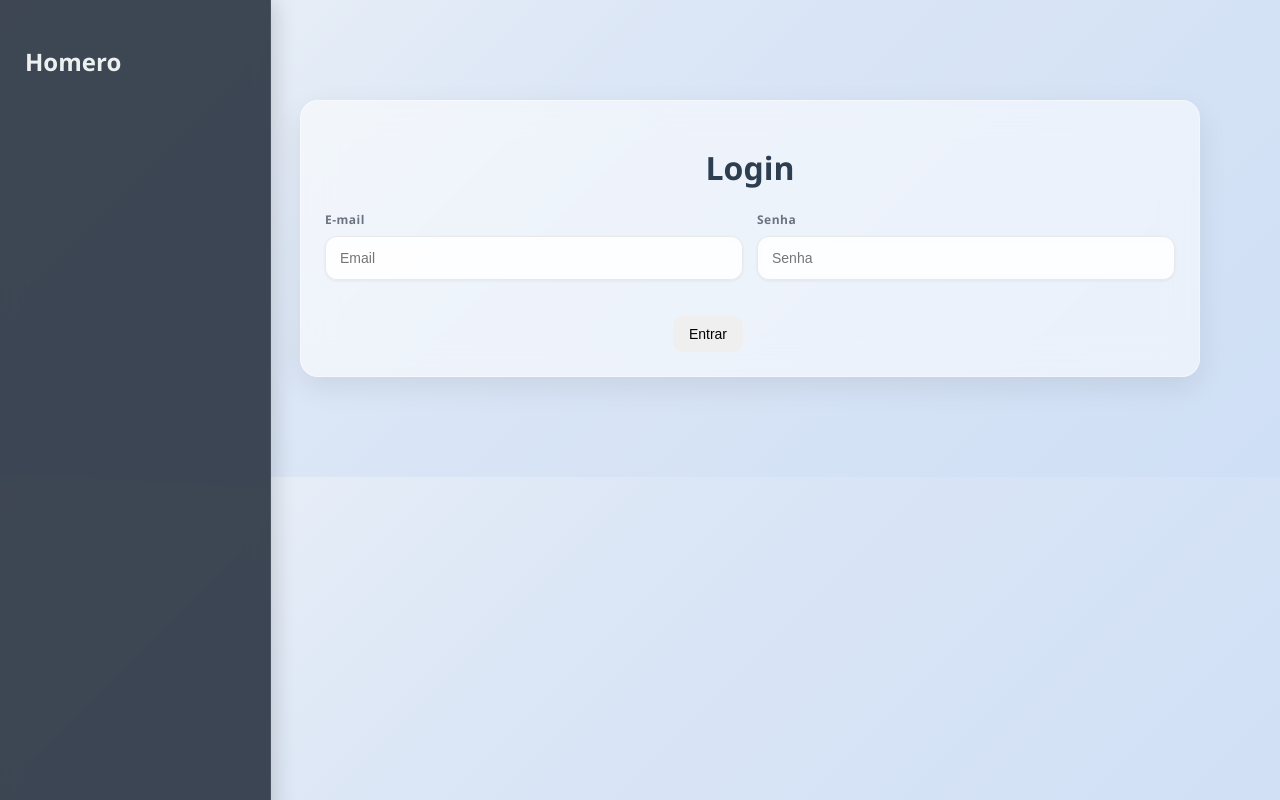
After one commit to bobpontes/Homero, a Flask app: page /login in a window 1280 px wide. The commit adds this page. Run offline with Flask 3, Linux system fonts and the light colour scheme.

Commit message:
feat: implementa autenticação de usuários com login, logout e proteção de rotas

```diff
--- a/app.py
+++ b/app.py
@@ -1,15 +1,26 @@
 import sqlite3
-from flask import Flask, request, render_template, redirect, url_for, abort, Response
+from flask import Flask, request, render_template, redirect, url_for, abort, Response, session
 from datetime import datetime, timedelta, date
+from werkzeug.security import check_password_hash
+from functools import wraps
 import calendar
 import shutil
 import os
 import csv
 
 app = Flask(__name__)
+app.secret_key = "chave_super_secreta_temporaria"
 
 # Data de hoje
 today = date.today().strftime("%Y-%m-%d")
+
+def login_required(f):
+    @wraps(f)
+    def decorated_function(*args, **kwargs):
+        if "usuario_id" not in session:
+            return redirect(url_for("login"))
+        return f(*args, **kwargs)
+    return decorated_function
 
 # Adicionar Meses na data inicial de parcelas de mensalidades, contas_pagar e contas_receber:
 def adicionar_meses(data_base, meses):
@@ -60,6 +71,7 @@ def pagina_nao_encontrada(e):
     return render_template("404.html"), 404
 
 @app.route("/", methods=["GET", "POST"])
+@login_required
 def home():
 
     sucesso = request.args.get("sucesso")
@@ -97,6 +109,7 @@ def home():
     return render_template("index.html", alunos=alunos, total=total, sucesso=sucesso, busca=busca)
 
 @app.route("/remover/<int:id>", methods=["POST"])
+@login_required
 def remover_aluno(id):
     conn = get_db()
     cursor = conn.cursor()
@@ -119,6 +132,7 @@ def remover_aluno(id):
     return redirect(url_for("home"))
 
 @app.route("/editar/<int:id>", methods=["GET", "POST"])
+@login_required
 def editar_aluno(id):
 
     conn = get_db()
@@ -152,6 +166,7 @@ def editar_aluno(id):
     return render_template("editar.html", aluno=aluno)
 
 @app.route("/exportar/alunos")
+@login_required
 def exportar_alunos():
     conn = get_db()
     cursor = conn.cursor()
@@ -174,6 +189,7 @@ def exportar_alunos():
     )
 
 @app.route("/financeiro")
+@login_required
 def financeiro():
 
     # Filtro para dados
@@ -324,6 +340,7 @@ def financeiro():
     )
 
 @app.route("/mensalidade/nova", methods=["POST"])
+@login_required
 def nova_mensalidade():
 
     conn = get_db()
@@ -383,6 +400,7 @@ def nova_mensalidade():
 # Rotas para atualização de valores: (1 - Mens individual, 2 - tela de grupos de parcelas, 3 - tela de um grupo de parcelas, 4 - edição de parcelas de um grupo em lote)
 # 1
 @app.route("/mensalidade/atualizar_valor/<int:id>", methods=["POST"])
+@login_required
 def atualizar_valor_mensalidade(id):
     conn = get_db()
     cursor = conn.cursor()
@@ -448,6 +466,7 @@ def atualizar_valor_mensalidade(id):
 
 # 2
 @app.route("/mensalidade/grupos")
+@login_required
 def listar_grupos_mensalidades():
 
     conn = get_db()
@@ -478,6 +497,7 @@ def listar_grupos_mensalidades():
 
 # 3
 @app.route("/mensalidade/grupo/<int:grupo_id>")
+@login_required
 def detalhar_grupo_mensalidade(grupo_id):
     conn = get_db()
     cursor = conn.cursor()
@@ -536,6 +556,7 @@ def detalhar_grupo_mensalidade(grupo_id):
 
 # 3
 @app.route("/mensalidade/grupo/<int:grupo_id>/atualizar_valor", methods=["POST"])
+@login_required
 def atualizar_grupo_mensalidade(grupo_id):
     conn = get_db()
     cursor = conn.cursor()
@@ -629,6 +650,7 @@ def atualizar_grupo_mensalidade(grupo_id):
 
 # Edição individual de parcelas no grupo
 @app.route("/mensalidade/grupo/<int:grupo_id>/parcela/<int:id>/atualizar_valor", methods=["POST"])
+@login_required
 def atualizar_valor_mensalidade_no_grupo(grupo_id, id):
 
     conn = get_db()
@@ -695,6 +717,7 @@ def atualizar_valor_mensalidade_no_grupo(grupo_id, id):
     return (redirect(url_for("detalhar_grupo_mensalidade", grupo_id=grupo_id)))
 
 @app.route("/pagar/<int:id>", methods=["POST"])
+@login_required
 def registrar_pagamento(id):
 
     data_pagamento = request.form.get("data_pagamento")
@@ -806,6 +829,7 @@ def registrar_pagamento(id):
     return redirect(url_for("financeiro"))
 
 @app.route("/mensalidade/estornar/<int:id>", methods=["POST"])
+@login_required
 def estornar_mensalidade(id):
 
     # 0) Data da movimentação:
@@ -892,6 +916,7 @@ def estornar_mensalidade(id):
     return redirect(url_for("financeiro"))
 
 @app.route("/mensalidade/remover/<int:id>", methods=["POST"])
+@login_required
 def remover_mensalidade(id):
     conn = get_db()
     cursor = conn.cursor()
@@ -920,6 +945,7 @@ def remover_mensalidade(id):
     return redirect(url_for("financeiro"))
 
 @app.route("/mensalidade/remover_grupo/<int:grupo_id>", methods = ['POST'])
+@login_required
 def remover_grupo_mensalidade(grupo_id):
 
     conn = get_db()
@@ -949,6 +975,7 @@ def remover_grupo_mensalidade(grupo_id):
     return redirect(url_for("financeiro"))
 
 @app.route("/conta/nova", methods=["POST"])
+@login_required
 def nova_conta():
 
     descricao = request.form.get("descricao")
@@ -1015,6 +1042,7 @@ def nova_conta():
     return redirect(url_for("contas_pagar"))
 
 @app.route("/contas_pagar")
+@login_required
 def contas_pagar():
 
     conn = get_db()
@@ -1088,6 +1116,7 @@ def contas_pagar():
 
 # Atualização Individual
 @app.route("/contas_pagar/atualizar/<int:id>", methods=["POST"])
+@login_required
 def atualizar_conta_pagar(id):
     conn = get_db()
     cursor = conn.cursor()
@@ -1171,6 +1200,7 @@ def atualizar_conta_pagar(id):
 
 # Atualização em lote: Listar grupos de parcelas
 @app.route("/contas_pagar/grupos")
+@login_required
 def listar_grupos_contas_pagar():
     conn = get_db()
     cursor = conn.cursor()
@@ -1217,6 +1247,7 @@ def listar_grupos_contas_pagar():
 
 # Atualização em lote: Detalhar um grupo de parcelas
 @app.route("/contas_pagar/grupo/<int:grupo_id>")
+@login_required
 def detalhar_grupo_conta_pagar(grupo_id):
     conn = get_db()
     cursor = conn.cursor()
@@ -1277,6 +1308,7 @@ def detalhar_grupo_conta_pagar(grupo_id):
 
 # Atualização em lote: atualizar várias parcelas de um grupo
 @app.route("/contas_pagar/grupo/<int:grupo_id>/atualizar_valor", methods=["POST"])
+@login_required
 def atualizar_grupo_conta_pagar(grupo_id):
     conn = get_db()
     cursor = conn.cursor()
@@ -1388,6 +1420,7 @@ def atualizar_grupo_conta_pagar(grupo_id):
 
 # Atualizar uma parcela do grupo:
 @app.route("/contas_pagar/grupo/<int:grupo_id>/parcela/<int:id>/atualizar", methods=["POST"])
+@login_required
 def atualizar_conta_pagar_no_grupo(grupo_id, id):
     conn = get_db()
     cursor = conn.cursor()
@@ -1492,6 +1525,7 @@ def atualizar_conta_pagar_no_grupo(grupo_id, id):
     return redirect(url_for("detalhar_grupo_conta_pagar", grupo_id=grupo_id))
 
 @app.route("/contas_pagar/pagar/<int:id>", methods=["POST"])
+@login_required
 def registrar_conta(id):
 
     data_pagamento = request.form.get("data_pagamento")
@@ -1603,6 +1637,7 @@ def registrar_conta(id):
     return redirect(url_for("contas_pagar"))
 
 @app.route("/contas_pagar/estornar/<int:id>", methods=["POST"])
+@login_required
 def estornar_contas_pagar(id):
 
     # 0) Data da movimentação:
@@ -1674,6 +1709,7 @@ def estornar_contas_pagar(id):
     return redirect(url_for("contas_pagar"))
 
 @app.route("/contas_pagar/remover/<int:id>", methods=["POST"])
+@login_required
 def remover_conta(id):
 
     conn = get_db()
@@ -1701,6 +1737,7 @@ def remover_conta(id):
     return redirect(url_for("contas_pagar"))
 
 @app.route("/contas_pagar/remover_grupo/<int:grupo_id>", methods=["POST"])
+@login_required
 def remover_grupo_conta(grupo_id):
 
     conn = get_db()
@@ -1730,6 +1767,7 @@ def remover_grupo_conta(grupo_id):
     return redirect(url_for("contas_pagar"))
 
 @app.route("/contas_receber")
+@login_required
 def contas_receber():
 
     # Filtro para dados
@@ -1941,6 +1979,7 @@ def contas_receber():
     )
 
 @app.route("/contas_receber/nova", methods=["POST"])
+@login_required
 def nova_receita():
 
     descricao = request.form.get("descricao")
@@ -2022,6 +2061,7 @@ def nova_receita():
     return redirect(url_for("contas_receber"))
 
 @app.route("/contas_receber/atualizar/<int:id>", methods=["POST"])
+@login_required
 def atualizar_conta_receber(id):
     conn = get_db()
     cursor = conn.cursor()
@@ -2124,6 +2164,7 @@ def atualizar_conta_receber(id):
 
 # Listar grupos de parcelas a receber:
 @app.route("/contas_receber/grupos")
+@login_required
 def listar_grupos_contas_receber():
     conn = get_db()
     cursor = conn.cursor()
@@ -2170,6 +2211,7 @@ def listar_grupos_contas_receber():
 
 # Detalhar um grupo de parcelas:
 @app.route("/contas_receber/grupo/<int:grupo_id>")
+@login_required
 def detalhar_grupo_conta_receber(grupo_id):
     conn = get_db()
     cursor = conn.cursor()
@@ -2230,6 +2272,7 @@ def detalhar_grupo_conta_receber(grupo_id):
 
 # Atualizar um grupo de parcelas em lote:
 @app.route("/contas_receber/grupo/<int:grupo_id>/atualizar_valor", methods=["POST"])
+@login_required
 def atualizar_grupo_conta_receber(grupo_id):
     conn = get_db()
     cursor = conn.cursor()
@@ -2341,6 +2384,7 @@ def atualizar_grupo_conta_receber(grupo_id):
 
 # Atualizar uma parcela individual dentro de um grupo:
 @app.route("/contas_receber/grupo/<int:grupo_id>/parcela/<int:id>/atualizar", methods=["POST"])
+@login_required
 def atualizar_conta_receber_no_grupo(grupo_id, id):
     conn = get_db()
     cursor = conn.cursor()
@@ -2433,6 +2477,7 @@ def atualizar_conta_receber_no_grupo(grupo_id, id):
     return redirect(url_for("detalhar_grupo_conta_receber", grupo_id=grupo_id))
 
 @app.route("/contas_receber/receber/<int:id>", methods=["POST"])
+@login_required
 def registrar_receita(id):
 
     data_pagamento = request.form.get("data_pagamento")
@@ -2529,6 +2574,7 @@ def registrar_receita(id):
     return redirect(url_for("contas_receber"))
 
 @app.route("/contas_receber/estornar/<int:id>", methods=["POST"])
+@login_required
 def estornar_contas_receber(id):
 
     # 0) Data da movimentação:
@@ -2600,6 +2646,7 @@ def estornar_contas_receber(id):
     return redirect(url_for("contas_receber"))
 
 @app.route("/contas_receber/remover/<int:id>", methods=["POST"])
+@login_required
 def remover_receita(id):
 
     conn = get_db()
@@ -2627,6 +2674,7 @@ def remover_receita(id):
     return redirect(url_for("contas_receber"))
 
 @app.route("/contas_receber/remover_grupo/<int:grupo_id>", methods=["POST"])
+@login_required
 def remover_grupo_receita(grupo_id):
 
     conn = get_db()
@@ -2656,6 +2704,7 @@ def remover_grupo_receita(grupo_id):
     return redirect(url_for("contas_receber"))
 
 @app.route("/contas_bancarias")
+@login_required
 def contas_bancarias():
 
     conn = get_db()
@@ -2673,6 +2722,7 @@ def contas_bancarias():
     return render_template("contas_bancarias.html", contas_banco=contas_banco, saldo_total_contas=saldo_total_contas)
 
 @app.route("/contas_bancarias/nova", methods=["POST"])
+@login_required
 def nova_conta_bancaria():
 
     nome = request.form.get("nome")
@@ -2709,6 +2759,7 @@ def nova_conta_bancaria():
     return redirect(url_for("contas_bancarias"))
 
 @app.route("/extrato")
+@login_required
 def movimentacoes_bancarias():
 
     conn = get_db()
@@ -2738,6 +2789,7 @@ def movimentacoes_bancarias():
     return render_template("extrato.html", movimentacoes_bancarias=movimentacoes_bancarias, saldo_total_contas=saldo_total_contas)
 
 @app.route("/fornecedores")
+@login_required
 def fornecedores():
 
     conn = get_db()
@@ -2761,6 +2813,7 @@ def fornecedores():
     )
 
 @app.route("/fornecedores/novo", methods=["POST"])
+@login_required
 def novo_fornecedor():
 
     nome = request.form.get("nome")
@@ -2826,6 +2879,7 @@ def novo_fornecedor():
     return redirect(url_for("fornecedores"))
 
 @app.route("/fornecedores/editar/<int:id>", methods=["GET", "POST"])
+@login_required
 def editar_fornecedor(id):
 
     conn = get_db()
@@ -2899,6 +2953,7 @@ def editar_fornecedor(id):
     return render_template("fornecedor_editar.html", fornecedor=fornecedor)
 
 @app.route("/fornecedores/remover/<int:id>", methods=["POST"])
+@login_required
 def remover_fornecedor(id):
 
     conn = get_db()
@@ -2937,6 +2992,7 @@ def remover_fornecedor(id):
     return redirect(url_for("fornecedores"))
 
 @app.route("/plano_contas")
+@login_required
 def plano_contas():
 
     categoria_editar_id = request.args.get("categoria_editar")
@@ -3003,6 +3059,7 @@ def plano_contas():
     )
 
 @app.route("/plano_contas/categoria/nova", methods=["POST"])
+@login_required
 def nova_categoria_plano_conta():
 
     codigo = (request.form.get("codigo") or "").strip()
@@ -3045,6 +3102,7 @@ def nova_categoria_plano_conta():
 
 # Novo endpoint para criar plano de contas
 @app.route("/plano_contas/novo", methods=["POST"])
+@login_required
 def novo_plano_conta():
 
     codigo = (request.form.get("codigo") or "").strip()
@@ -3093,6 +3151,7 @@ def novo_plano_conta():
 
 # EDITAR CATEGORIA
 @app.route("/plano_contas/categoria/editar/<int:id>", methods=["GET", "POST"])
+@login_required
 def editar_categoria_plano_conta(id):
 
     if request.method == "GET":
@@ -3157,6 +3216,7 @@ def editar_categoria_plano_conta(id):
 
 # REMOVER CATEGORIA
 @app.route("/plano_contas/categoria/remover/<int:id>", methods=["POST"])
+@login_required
 def remover_categoria_plano_conta(id):
 
     conn = get_db()
@@ -3187,6 +3247,7 @@ def remover_categoria_plano_conta(id):
 
 # EDITAR PLANO
 @app.route("/plano_contas/plano/editar/<int:id>", methods=["GET","POST"])
+@login_required
 def editar_plano_conta(id):
 
     if request.method == "GET":
@@ -3260,6 +3321,7 @@ def editar_plano_conta(id):
 
 # REMOVER PLANO
 @app.route("/plano_contas/plano/remover/<int:id>", methods=["POST"])
+@login_required
 def remover_plano_conta(id):
 
     conn = get_db()
@@ -3293,6 +3355,38 @@ def remover_plano_conta(id):
 
     return redirect(url_for("plano_contas"))
 
+@app.route("/login", methods=["GET", "POST"])
+def login():
+    if request.method == "POST":
+        email = request.form.get("email").lower().strip()
+        senha = request.form.get("senha")
+
+        if not email or not senha:
+            return "Email e senha são obrigatórios", 400
+
+        conn = get_db()
+        cursor = conn.cursor()
+
+        cursor.execute("SELECT id, senha_hash FROM usuarios WHERE email = ? AND ativo = 1", (email, ))
+        usuario = cursor.fetchone()
+
+        conn.close()
+
+        if usuario:
+            senha_hash = usuario[1]
+            if check_password_hash(senha_hash, senha):
+                session["usuario_id"] = usuario[0]
+                return redirect(url_for("home"))
+        else:
+            return "Email ou senha inválidos", 400
+
+    return render_template("login.html", erro="Email ou senha inválidos")
+
+@app.route("/logout")
+@login_required
+def logout():
+    session.clear()
+    return redirect(url_for("login"))
 
 
 def criar_banco():
--- a/static/style.css
+++ b/static/style.css
@@ -24,6 +24,15 @@ h1 {
 h2 {
     margin-bottom: 15px;
     color: #34495e;
+}
+
+.erro {
+    color: #c0392b;
+    background: #fdecea;
+    padding: 10px;
+    border-radius: 5px;
+    margin-bottom: 15px;
+    font-size: 14px;
 }
 
 .card {
@@ -306,6 +315,21 @@ button:hover, .btn-edit:hover, .btn-delete:hover, .btn-pagar:hover {
 .sidebar a:hover {
     background: rgba(255, 255, 255, 0.08);
     transform: translateX(3px);
+}
+
+.logout-btn {
+    display: block;
+    margin-top: 20px;
+    color: white;
+    text-decoration: none;
+    padding: 10px;
+    border-radius: 5px;
+    background-color: #c0392b;
+    text-align: center;
+}
+
+.logout-btn:hover {
+    background-color: #a93226;
 }
 
 .content {
--- a/templates/404.html
+++ b/templates/404.html
@@ -17,6 +17,7 @@
                 <a href="/plano_contas">📓 Plano de Contas</a>
                 <a href="/contas_bancarias">🏦 Contas Bancárias</a>
                 <a href="/extrato">🧾 Extrato</a>
+                <a href="{{ url_for('logout') }}" class="logout-btn">Sair</a>
             </nav>
         </aside>
     <main class="content">
--- a/templates/conta_pagar_grupo.html
+++ b/templates/conta_pagar_grupo.html
@@ -18,6 +18,7 @@
                 <a href="/plano_contas">📓 Plano de Contas</a>
                 <a href="/contas_bancarias">🏦 Contas Bancárias</a>
                 <a href="/extrato">🧾 Extrato</a>
+                <a href="{{ url_for('logout') }}" class="logout-btn">Sair</a>
             </nav>
         </aside>
 
--- a/templates/conta_receber_grupo.html
+++ b/templates/conta_receber_grupo.html
@@ -18,6 +18,7 @@
                 <a href="/plano_contas">📓 Plano de Contas</a>
                 <a href="/contas_bancarias">🏦 Contas Bancárias</a>
                 <a href="/extrato">🧾 Extrato</a>
+                <a href="{{ url_for('logout') }}" class="logout-btn">Sair</a>
             </nav>
         </aside>
 
--- a/templates/contas_bancarias.html
+++ b/templates/contas_bancarias.html
@@ -19,6 +19,7 @@
                 <a href="/plano_contas">📓 Plano de Contas</a>
                 <a href="/contas_bancarias" class="active">🏦 Contas Bancárias</a>
                 <a href="/extrato">🧾 Extrato</a>
+                <a href="{{ url_for('logout') }}" class="logout-btn">Sair</a>
             </nav>
         </aside>
 
--- a/templates/contas_pagar.html
+++ b/templates/contas_pagar.html
@@ -19,6 +19,7 @@
                 <a href="/plano_contas">📓 Plano de Contas</a>
                 <a href="/contas_bancarias">🏦 Contas Bancárias</a>
                 <a href="/extrato">🧾 Extrato</a>
+                <a href="{{ url_for('logout') }}" class="logout-btn">Sair</a>
             </nav>
         </aside>
 
--- a/templates/contas_pagar_grupos.html
+++ b/templates/contas_pagar_grupos.html
@@ -18,6 +18,7 @@
                 <a href="/plano_contas">📓 Plano de Contas</a>
                 <a href="/contas_bancarias">🏦 Contas Bancárias</a>
                 <a href="/extrato">🧾 Extrato</a>
+                <a href="{{ url_for('logout') }}" class="logout-btn">Sair</a>
             </nav>
         </aside>
 
--- a/templates/contas_receber.html
+++ b/templates/contas_receber.html
@@ -19,6 +19,7 @@
                 <a href="/plano_contas">📓 Plano de Contas</a>
                 <a href="/contas_bancarias">🏦 Contas Bancárias</a>
                 <a href="/extrato">🧾 Extrato</a>
+                <a href="{{ url_for('logout') }}" class="logout-btn">Sair</a>
             </nav>
         </aside>
 
--- a/templates/contas_receber_grupos.html
+++ b/templates/contas_receber_grupos.html
@@ -18,6 +18,7 @@
                 <a href="/plano_contas">📓 Plano de Contas</a>
                 <a href="/contas_bancarias">🏦 Contas Bancárias</a>
                 <a href="/extrato">🧾 Extrato</a>
+                <a href="{{ url_for('logout') }}" class="logout-btn">Sair</a>
             </nav>
         </aside>
 
--- a/templates/editar.html
+++ b/templates/editar.html
@@ -18,6 +18,7 @@
                 <a href="/plano_contas">📓 Plano de Contas</a>
                 <a href="/contas_bancarias">🏦 Contas Bancárias</a>
                 <a href="/extrato">🧾 Extrato</a>
+                <a href="{{ url_for('logout') }}" class="logout-btn">Sair</a>
             </nav>
         </aside>
         <main class="content">
--- a/templates/extrato.html
+++ b/templates/extrato.html
@@ -19,6 +19,7 @@
                 <a href="/plano_contas">📓 Plano de Contas</a>
                 <a href="/contas_bancarias">🏦 Contas Bancárias</a>
                 <a href="/extrato" class="active">🧾 Extrato</a>
+                <a href="{{ url_for('logout') }}" class="logout-btn">Sair</a>
             </nav>
         </aside>
 
--- a/templates/financeiro.html
+++ b/templates/financeiro.html
@@ -19,6 +19,7 @@
                 <a href="/plano_contas">📓 Plano de Contas</a>
                 <a href="/contas_bancarias">🏦 Contas Bancárias</a>
                 <a href="/extrato">🧾 Extrato</a>
+                <a href="{{ url_for('logout') }}" class="logout-btn">Sair</a>
             </nav>
         </aside>
 
--- a/templates/fornecedor_editar.html
+++ b/templates/fornecedor_editar.html
@@ -18,6 +18,7 @@
                 <a href="/plano_contas">📓 Plano de Contas</a>
                 <a href="/contas_bancarias">🏦 Contas Bancárias</a>
                 <a href="/extrato">🧾 Extrato</a>
+                <a href="{{ url_for('logout') }}" class="logout-btn">Sair</a>
             </nav>
         </aside>
 
--- a/templates/fornecedores.html
+++ b/templates/fornecedores.html
@@ -18,6 +18,7 @@
                 <a href="/plano_contas">📓 Plano de Contas</a>
                 <a href="/contas_bancarias">🏦 Contas Bancárias</a>
                 <a href="/extrato">🧾 Extrato</a>
+                <a href="{{ url_for('logout') }}" class="logout-btn">Sair</a>
             </nav>
         </aside>
 
--- a/templates/index.html
+++ b/templates/index.html
@@ -18,6 +18,7 @@
                 <a href="/plano_contas">📓 Plano de Contas</a>
                 <a href="/contas_bancarias">🏦 Contas Bancárias</a>
                 <a href="/extrato">🧾 Extrato</a>
+                <a href="{{ url_for('logout') }}" class="logout-btn">Sair</a>
             </nav>
         </aside>
         <main class="content">
--- /dev/null
+++ b/templates/login.html
@@ -0,0 +1,39 @@
+<!DOCTYPE html>
+<html>
+<head>
+    <link rel="stylesheet" href="{{ url_for('static', filename='style.css')}}">
+    <meta name="viewport" content="width=device-width, initial-scale=1.0">
+    <title>Homero - Login</title>
+</head>
+<body>
+    <aside class="sidebar">
+            <h2 class="logo">Homero</h2>
+    </aside>
+
+    <main class="content">
+        <div class="container">
+            <div class="card">
+                <h1>Login</h1>
+
+                <form method="POST">
+                    <div class="form-grid">
+                        <div class="form-field">
+                            <label>E-mail</label>
+                            <input type="email" name="email" placeholder="Email" required autocomplete="username">
+                        </div>
+                        <div class="form-field">
+                            <label>Senha</label>
+                            <input type="password" name="senha" placeholder="Senha" required autocomplete="current-password">
+                        </div>
+                        <div class="modal-actions">
+                            <button type="submit">Entrar</button>
+                        </div>
+                    </div>
+                </form>
+                </div>
+
+            </div>
+        </div>
+    </main>
+</body>
+</html>
--- a/templates/mensalidade_grupo.html
+++ b/templates/mensalidade_grupo.html
@@ -18,6 +18,7 @@
                 <a href="/plano_contas">📓 Plano de Contas</a>
                 <a href="/contas_bancarias">🏦 Contas Bancárias</a>
                 <a href="/extrato">🧾 Extrato</a>
+                <a href="{{ url_for('logout') }}" class="logout-btn">Sair</a>
             </nav>
         </aside>
 
--- a/templates/mensalidades_grupos.html
+++ b/templates/mensalidades_grupos.html
@@ -18,6 +18,7 @@
                 <a href="/plano_contas">📓 Plano de Contas</a>
                 <a href="/contas_bancarias">🏦 Contas Bancárias</a>
                 <a href="/extrato">🧾 Extrato</a>
+                <a href="{{ url_for('logout') }}" class="logout-btn">Sair</a>
             </nav>
         </aside>
 
--- a/templates/plano_contas.html
+++ b/templates/plano_contas.html
@@ -18,6 +18,7 @@
                 <a href="/plano_contas" class="active">📓 Plano de Contas</a>
                 <a href="/contas_bancarias">🏦 Contas Bancárias</a>
                 <a href="/extrato">🧾 Extrato</a>
+                <a href="{{ url_for('logout') }}" class="logout-btn">Sair</a>
             </nav>
         </aside>
 
```
